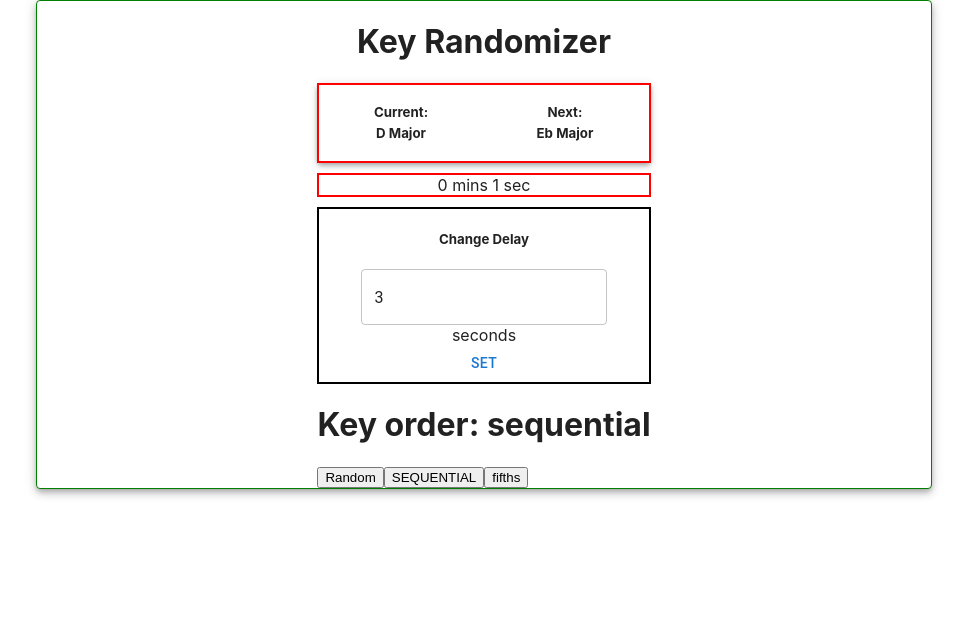
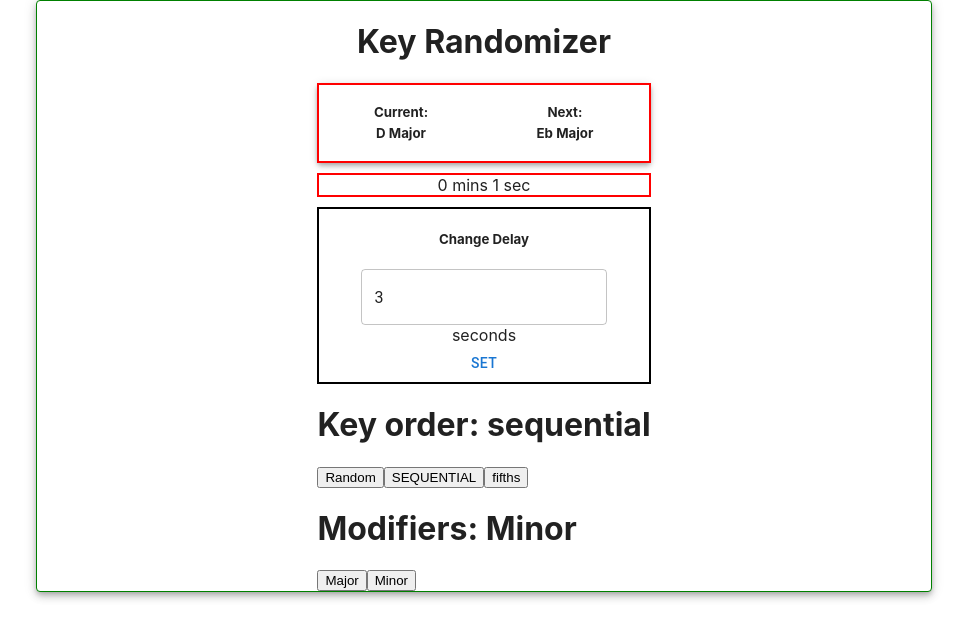
Before and after one commit to luketurnerdev/randomkeygenerator, a React (Create React App) app: page / in a window 1280 px wide. Shown: the top 638 px of the page, without its empty margins (156-1123 px from the left). Built offline with nearby package versions, Linux system fonts and the light colour scheme; no server answers.

Commit message:
add list logic to modifier buttons

```diff
--- a/src/Components/Randomizer/index.js
+++ b/src/Components/Randomizer/index.js
@@ -12,7 +12,6 @@ import { fontWeight, textAlign } from '@mui/system';
 
 
 const Randomizer = () => {
-  const modifiers = ["Major", "Minor"];
   const keysWithFlats = ["Ab","A","Bb","B","C","Db","D","Eb","E","F","Gb","G"];
   // const keysWithSharps = ["A","A#","B","C","C#","D","D#","E","F","F#","G", "G#"];
 
@@ -95,11 +94,6 @@ const Randomizer = () => {
     const [upcomingMod,setUpcomingMod] = useState("Major");
     const [randomizeMod, setRandomizeMod] = useState(false);
 
-      // // Start of App (or when user presses play)
-  // 1. Upcoming key is set to something (G). Mod set to major for now. Chord should play straight away.
-  // 2. Upcoming key is changed based on mode. Countdown starts.
-  // 3. End of countdown, play upcoming key, and THEN change upcoming key. Restart countdown.
-
 
     // const randomizeModIfEnabled = () => {
     //   if (randomizeMod) {
@@ -116,7 +110,7 @@ const Randomizer = () => {
           // We pass in upcoming so it starts from correct key
           return (generateSequentialKey(upcomingKey, currentKeyset));
           case "fifths":
-          return (generateFifthsKey(currentKey, currentKeyset));
+          return (generateFifthsKey(upcomingKey, currentKeyset));
         default: {
           break;
         }
@@ -168,7 +162,7 @@ const Randomizer = () => {
         // Change state for next reset
 
 
-        // setCurrentMod(upcomingMod);
+        setCurrentMod(upcomingMod);
 
         return <h1>paused</h1>
         }
@@ -183,6 +177,8 @@ const Randomizer = () => {
           )
         }
     };
+
+
 
     return (
 <>
@@ -205,6 +201,7 @@ const Randomizer = () => {
         date={Date.now() + delayInSeconds * 1000}
         renderer={clockRenderer}
     />
+
 
 </>
 
@@ -234,38 +231,7 @@ const Randomizer = () => {
     )
   }
 
-  // const ChangeModDisplay = () => {
-  //   return (
-  //    <div>
-  //       <h1>Modifier: {currentMod} </h1>
-  //     <button onClick={() => {
-  //       setRandomizeMod(false);
-  //       setUpcomingMod("Major")
-  //       // setCurrentMod("Major")
-  //     }
-  //   }>
-  //      Major
-  //   </button >
-  //     <button onClick={() => {
-  //       setRandomizeMod(false);
-  //       setUpcomingMod("Minor")
-  //       // setCurrentMod("Minor")
-  //     }
-  //   }>
-  //      Minor
-  //   </button >
 
-  //   <button onClick={() => {
-  //       setRandomizeMod(true);
-  //     }
-  //   }>
-  //      Random
-  //   </button >
-
-
-  //    </div>
-  //   )
-  // }
 
   const VolumeDisplay = () => {
     return (
@@ -275,6 +241,32 @@ const Randomizer = () => {
   }
 
 
+
+  const ChangeModDisplay = () => {
+    const [modifiers, setModifiers] = useState(["Minor"])
+    const addOrRemoveMod = modString => {
+      let prev = modifiers;
+      prev.includes(modString) ? setModifiers(prev.filter((e) => {return e != modString})) : setModifiers([...prev, modString])
+
+
+    }
+
+
+    return (
+      <div>
+       <h1>Modifiers: {modifiers}</h1>
+
+      <button onClick={() => addOrRemoveMod("Major")}>
+       Major
+    </button >
+    <button onClick={() => addOrRemoveMod("Minor")}>
+       Minor
+    </button >
+
+
+     </div>
+    )
+  }
 
 
   const DelayDisplay = () => {
@@ -307,8 +299,9 @@ const Randomizer = () => {
 
         <DelayDisplay />
         <ChangeOrderDisplay />
-        {/* <ChangeModDisplay />
-        <VolumeDisplay />  */}
+        <ChangeModDisplay />
+
+        {/* <VolumeDisplay />  */}
         {/* <h1>Vol: {volume} </h1>
 
         <h1>Random? {randomizeMod.toString()} </h1>
--- a/src/utils/keyChanges.js
+++ b/src/utils/keyChanges.js
@@ -16,5 +16,14 @@ export const generateFifthsKey = (currentKey, currentKeyset) => {
   if (newPos > (currentKeyset.length-1)) {
     newPos = (newPos-currentKeyset.length);
   }
-  // randomizeModIfEnabled();
+  return currentKeyset[newPos]
 }
+export const generateFourthsKey = (currentKey, currentKeyset) => {
+  let index = currentKeyset.indexOf(currentKey);
+  let newPos = index+5;
+  // Reset to the start if exceeding array
+  if (newPos > (currentKeyset.length-1)) {
+    newPos = (newPos-currentKeyset.length);
+  }
+  return currentKeyset[newPos]
+}
```
